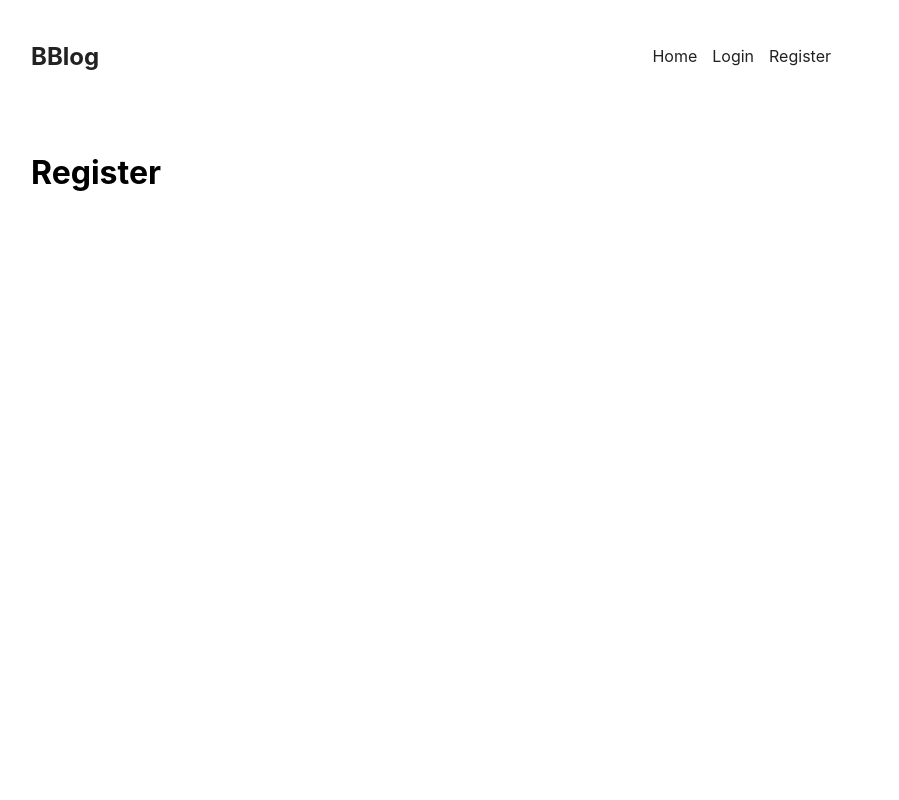
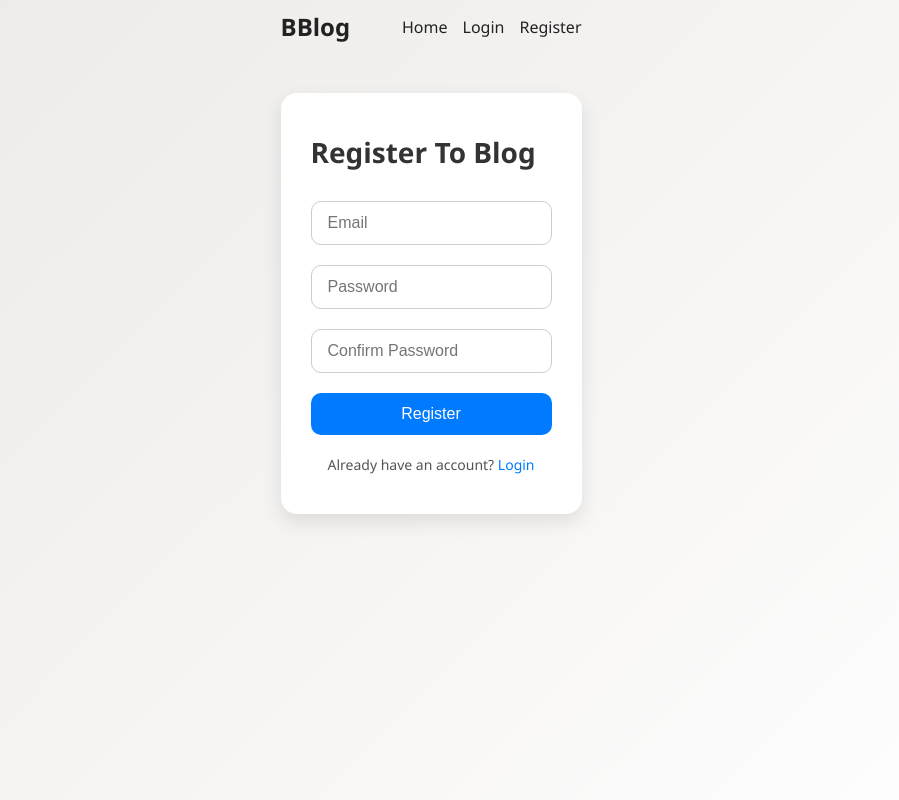
Before and after one commit to akindukodithuwakku/Personal-Blog, a React (Create React App) app: page /register in a window 1280 px wide. Shown: the whole page, without its empty margins (209-1108 px from the left). Built offline with nearby package versions, Linux system fonts and the light colour scheme.

Commit message:
Login and Registration

```diff
--- a/src/App.js
+++ b/src/App.js
@@ -1,18 +1,20 @@
 import "./App.css";
-import Post from "./components/Post";
-import Header from "./components/Header";
+import React from "react";
+import Login from "./pages/Login";
+import Register from "./pages/Register";
 import { Route, Routes } from "react-router-dom";
 import MainLayout from "./Layout/MainLayout";
-
+import IndexPage from "./pages/IndexPage";
 
 function App() {
   return (
     <Routes>
       <Route path="/" element={<MainLayout />}>
-        <Route index element={<Post />} />
-        <Route path="/login" element={<h1>Login</h1>} />
-        <Route path="/register" element={<h1>Register</h1>} />
+        <Route index element={<IndexPage />} />
+        <Route path="/login" element={<Login />} />
+        <Route path="/register" element={<Register />} />
       </Route>
+
     </Routes>
   );
 }
--- /dev/null
+++ b/src/pages/IndexPage.js
@@ -0,0 +1,14 @@
+import React from "react";
+import Post from "../components/Post";
+
+function IndexPage() {
+  return (
+    <>
+      <Post />
+      <Post />
+      <Post />
+    </>
+  );
+}
+
+export default IndexPage;
--- a/src/pages/Login.js
+++ b/src/pages/Login.js
@@ -0,0 +1,65 @@
+import React, { useState } from "react";
+import { Link, useNavigate } from "react-router-dom"; // useNavigate instead of useHistory
+import "../styles/Login.css";
+
+export default function Login() {
+  const [email, setEmail] = useState("");
+  const [password, setPassword] = useState("");
+  const navigate = useNavigate(); // Initialize navigate object for redirection
+
+  // Handle form submission
+  async function login(e) {
+    e.preventDefault();
+    try {
+      const response = await fetch("http://localhost:4000/login", {
+        method: "POST",
+        body: JSON.stringify({
+          email,
+          password,
+        }),
+        headers: {
+          "Content-Type": "application/json",
+        },
+      });
+
+      if (response.ok) {
+        alert("Login successful!");
+        // Redirect to the home page after successful login
+        navigate("/"); // Using navigate() for redirect
+      } else {
+        alert("Login failed. Please try again.");
+      }
+    } catch (error) {
+      console.error("Error during login:", error);
+      alert("Login failed. Please try again.");
+    }
+
+    // Clear the form fields after submission (optional)
+    setEmail("");
+    setPassword("");
+  }
+
+  return (
+    <form className="login" onSubmit={login}>
+      <h1>Login To Blog</h1>
+      <input
+        type="email"
+        placeholder="Email"
+        required
+        value={email}
+        onChange={(e) => setEmail(e.target.value)}
+      />
+      <input
+        type="password"
+        placeholder="Password"
+        required
+        value={password}
+        onChange={(e) => setPassword(e.target.value)}
+      />
+      <button type="submit">Login</button>
+      <p className="register">
+        Don't have an account? <Link to="/register">Register</Link>
+      </p>
+    </form>
+  );
+}
--- a/src/pages/Register.js
+++ b/src/pages/Register.js
@@ -0,0 +1,89 @@
+import React from "react";
+import "../styles/Register.css";
+import { useState } from "react";
+
+export default function Register() {
+  const [email, setEmail] = useState("");
+  const [password, setPassword] = useState("");
+  const [confirmPassword, setConfirmPassword] = useState("");
+
+  // Handle form submission
+  async function register(e) {
+    e.preventDefault();
+
+    try {
+      // Validate password and confirmPassword match
+      if (password !== confirmPassword) {
+        alert("Passwords do not match!");
+        return;
+      }
+    } catch (error) {
+      console.error("Error validating passwords:", error);
+      return;
+    }
+
+    // Send a POST request to the server with the form data
+
+    try {
+      await fetch("http://localhost:4000/register", {
+        method: "POST",
+        body: JSON.stringify({
+          email: e.target[0].value,
+          password: e.target[1].value,
+          confirmPassword: e.target[2].value,
+        }),
+        headers: {
+          "Content-Type": "application/json",
+        },
+      });
+      alert("Registration successful!");
+      // Redirect to the login page after successful registration
+      window.location.href = "/login";
+    } catch (error) {
+      console.error("Error during registration:", error);
+      alert("Registration failed. Please try again.");
+    }
+    //clear the form fields
+    setEmail("");
+    setPassword("");
+    setConfirmPassword("");
+
+
+  }
+  return (
+    <form className="register" onSubmit={register}>
+      <h1>Register To Blog</h1>
+      <input
+        type="email"
+        placeholder="Email"
+        required
+        value={email}
+        onChange={(e) => setEmail(e.target.value)}
+        autoComplete="false"
+        autoCorrect="off"
+      />
+      <input
+        type="password"
+        placeholder="Password"
+        required
+        value={password}
+        onChange={(e) => setPassword(e.target.value)}
+        autoComplete="false"
+        autoCorrect="false"
+      />
+      <input
+        type="password"
+        placeholder="Confirm Password"
+        required
+        value={confirmPassword}
+        onChange={(e) => setConfirmPassword(e.target.value)}
+        autoComplete="false"
+        autoCorrect="off"
+      />
+      <button type="submit">Register</button>
+      <div className="login-link">
+        Already have an account? <a href="/login">Login</a>
+      </div>
+    </form>
+  );
+}
--- /dev/null
+++ b/src/styles/Login.css
@@ -0,0 +1,72 @@
+
+
+body {
+  font-family: "Segoe UI", Tahoma, Geneva, Verdana, sans-serif;
+  background: linear-gradient(135deg, #ece9e6, #ffffff);
+  min-height: 100vh;
+  display: flex;
+  justify-content: center;
+  align-items: center;
+}
+
+.login {
+  background: white;
+  padding: 40px 30px;
+  border-radius: 16px;
+  box-shadow: 0 8px 20px rgba(0, 0, 0, 0.1);
+  width: 100%;
+  max-width: 400px;
+  display: flex;
+  flex-direction: column;
+  gap: 20px;
+}
+
+.login h1 {
+  text-align: center;
+  margin-bottom: 10px;
+  font-size: 28px;
+  color: #333;
+}
+
+.login input {
+  padding: 12px 16px;
+  border: 1px solid #ccc;
+  border-radius: 10px;
+  font-size: 16px;
+  transition: border-color 0.3s ease;
+}
+
+.login input:focus {
+  border-color: #007bff;
+  outline: none;
+}
+
+.login button {
+  padding: 12px;
+  background-color: #007bff;
+  border: none;
+  border-radius: 10px;
+  color: white;
+  font-size: 16px;
+  cursor: pointer;
+  transition: background 0.3s ease;
+}
+
+.login button:hover {
+  background-color: #0056b3;
+}
+
+.register-link {
+  text-align: center;
+  font-size: 14px;
+  color: #555;
+}
+
+.register-link a {
+  color: #007bff;
+  text-decoration: none;
+}
+
+.register-link a:hover {
+  text-decoration: underline;
+}
--- /dev/null
+++ b/src/styles/Register.css
@@ -0,0 +1,108 @@
+/* Reset some defaults */
+* {
+  margin: 0;
+  padding: 0;
+  box-sizing: border-box;
+}
+
+body {
+  font-family: "Segoe UI", Tahoma, Geneva, Verdana, sans-serif;
+  background: linear-gradient(135deg, #ece9e6, #ffffff);
+  min-height: 100vh;
+  display: flex;
+  flex-direction: column;
+  justify-content: flex-start;
+  align-items: center;
+}
+
+/* Navbar at the top of the page */
+.navbar {
+  width: 100%;
+  background-color: #007bff;
+  padding: 20px 30px;
+  color: white;
+  text-align: left;
+  font-size: 20px;
+}
+
+.navbar a {
+  color: white;
+  text-decoration: none;
+  margin-right: 20px;
+  font-size: 18px;
+}
+
+.navbar a:hover {
+  text-decoration: underline;
+}
+
+/* Register container with centered card */
+.register-container {
+  width: 100%;
+  max-width: 600px;
+  display: flex;
+  justify-content: center;
+  margin-top: 50px; /* Adding some space from the navbar */
+}
+
+.register {
+  background: white;
+  padding: 40px 30px;
+  border-radius: 16px;
+  box-shadow: 0 8px 20px rgba(0, 0, 0, 0.1);
+  width: 100%;
+  max-width: 400px;
+  display: flex;
+  flex-direction: column;
+  gap: 20px;
+}
+
+.register h1 {
+  margin-bottom: 10px;
+  font-size: 28px;
+  color: #333;
+  text-align: left; /* Align header to the left */
+}
+
+.register input {
+  padding: 12px 16px;
+  border: 1px solid #ccc;
+  border-radius: 10px;
+  font-size: 16px;
+  transition: border-color 0.3s ease;
+}
+
+.register input:focus {
+  border-color: #007bff;
+  outline: none;
+}
+
+.register button {
+  padding: 12px;
+  background-color: #007bff;
+  border: none;
+  border-radius: 10px;
+  color: white;
+  font-size: 16px;
+  cursor: pointer;
+  transition: background 0.3s ease;
+}
+
+.register button:hover {
+  background-color: #0056b3;
+}
+
+.login-link {
+  text-align: center;
+  font-size: 14px;
+  color: #555;
+}
+
+.login-link a {
+  color: #007bff;
+  text-decoration: none;
+}
+
+.login-link a:hover {
+  text-decoration: underline;
+}
```
